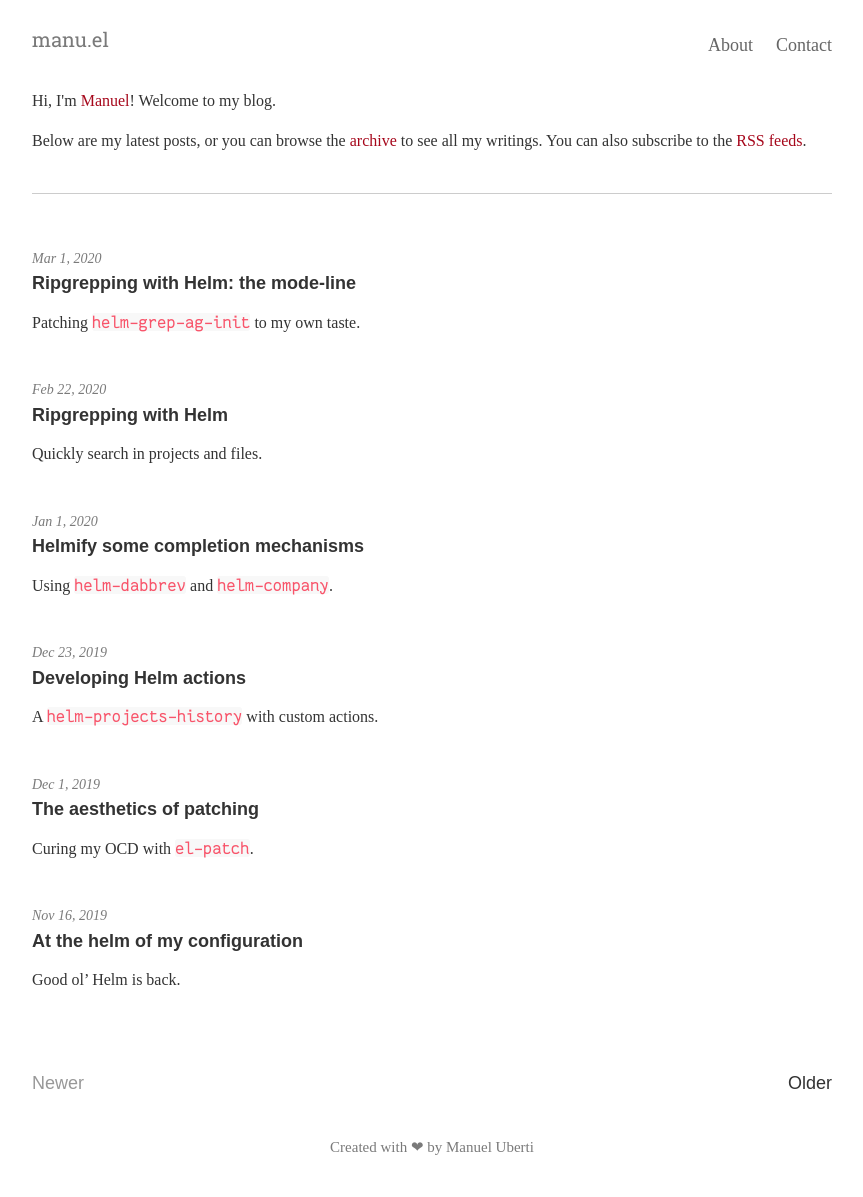
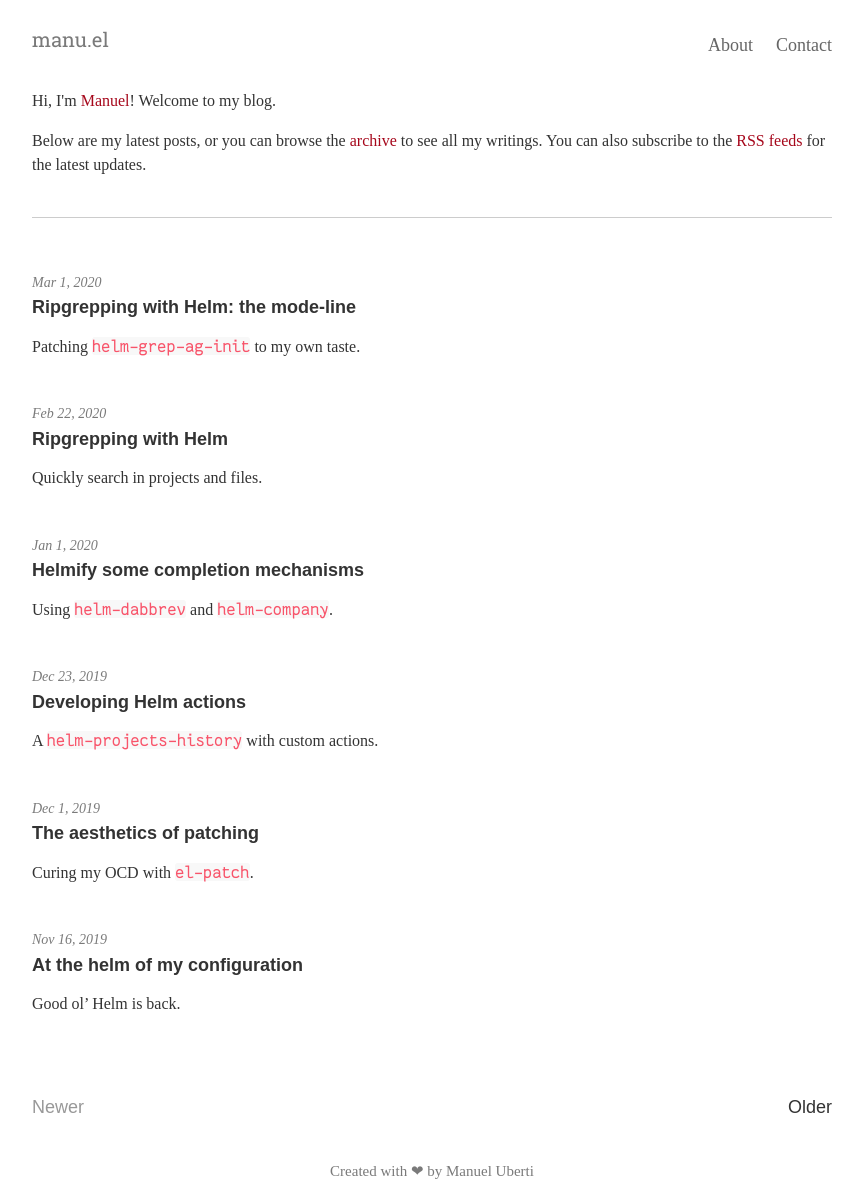
Before and after one commit to manuel-uberti/manuel-uberti.github.io, a Jekyll site: the page built from index.html, in a window 1280 px wide. Shown: the whole page, without its empty margins (208-1071 px from the left). Built offline with Jekyll 4.4.1, drawn with Linux system fonts in a browser that asks for light colours; some web fonts are replaced; the list of posts is cut into pages by our own code; before the commit the page ends 1173 px from its top, so only the background shows below that.

Commit message:
Expand intro paragraph

```diff
--- a/index.html
+++ b/index.html
@@ -6,7 +6,8 @@ layout: default
 <div class="home">
   <p>Hi, I'm <a href="https://manuel-uberti.github.io/about/">Manuel</a>! Welcome to my blog.</p>
   <p>Below are my latest posts, or you can browse the <a href="https://manuel-uberti.github.io/archive/">archive</a> to
-    see all my writings. You can also subscribe to the <a href="https://manuel-uberti.github.io/feed.xml">RSS feeds</a>.</p>
+    see all my writings. You can also subscribe to the <a href="https://manuel-uberti.github.io/feed.xml">RSS feeds</a> for
+    the latest updates.</p>
   <hr/>
   {% if posts_count > 0 %}
   <div class="posts">
```
